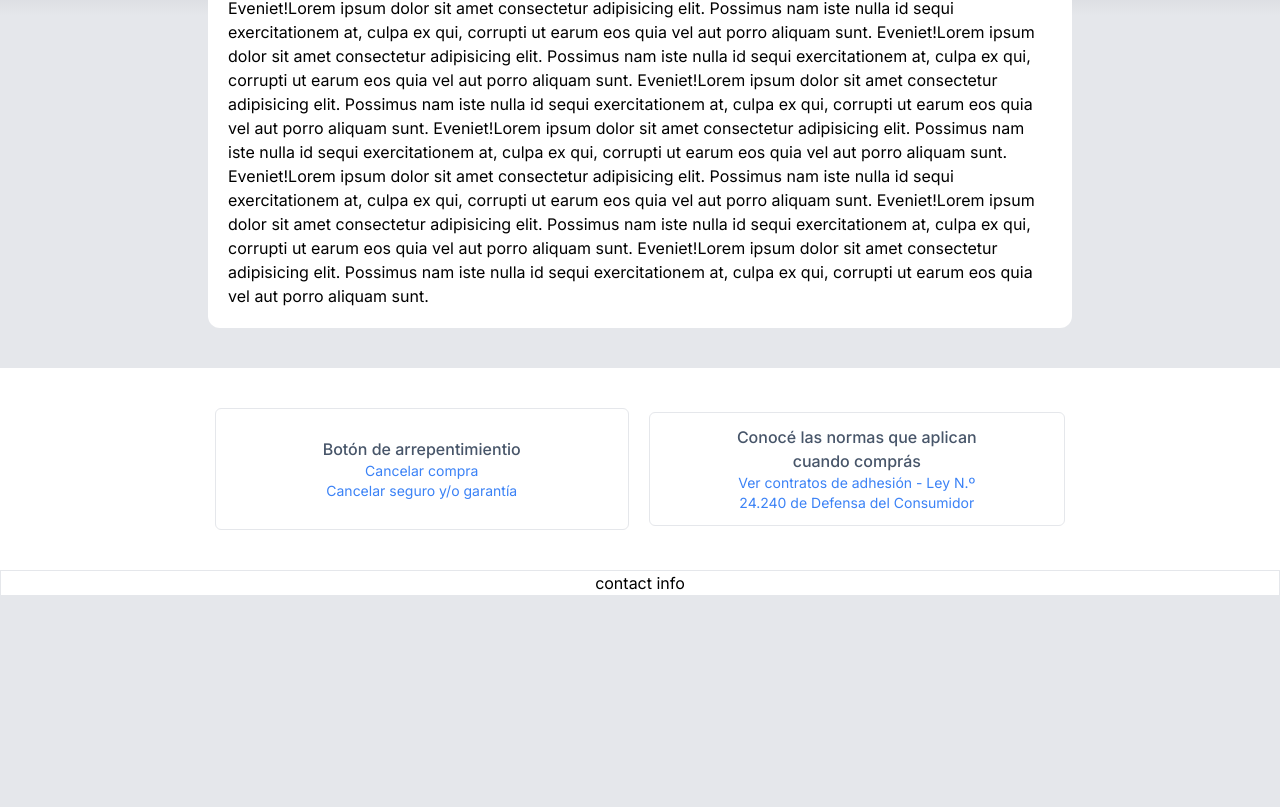
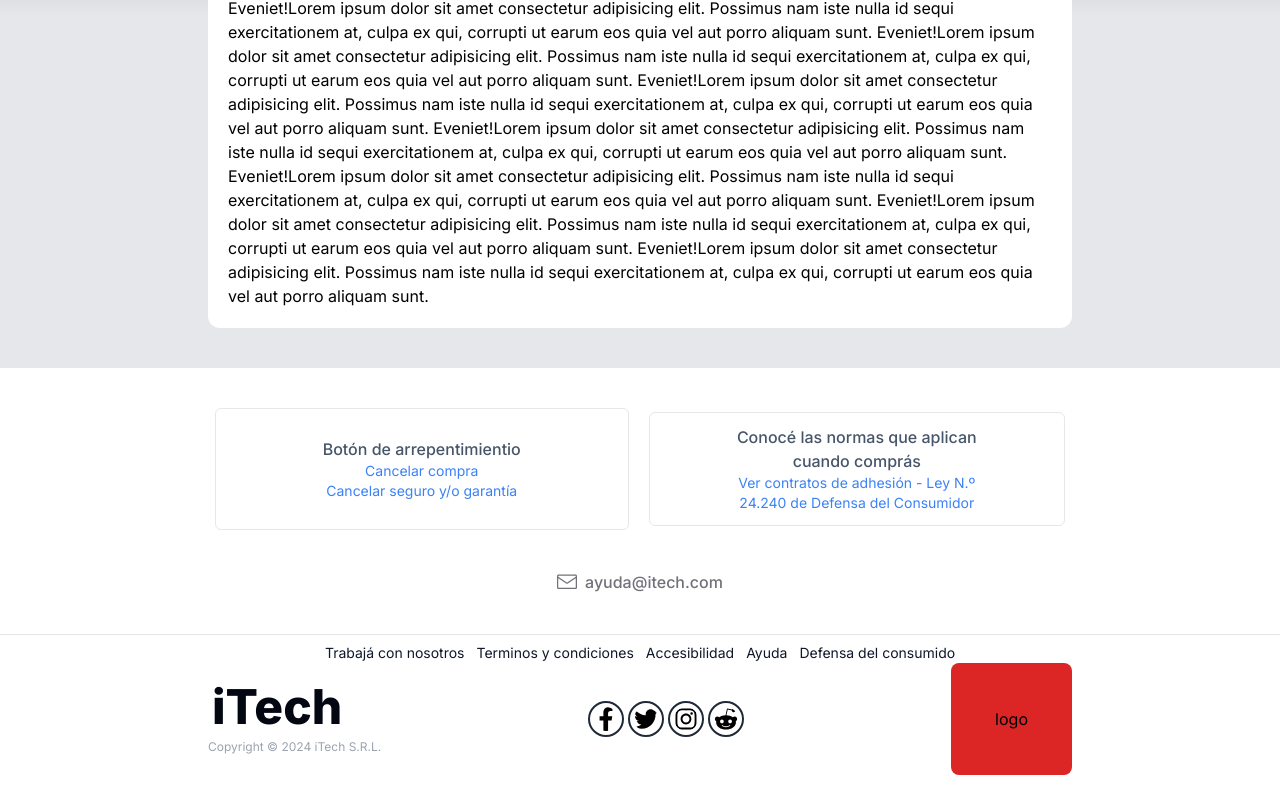
Before and after one commit to MatiasCancina/iTech-eCommerce, a Next.js app: page / in a window 1280 px wide. Shown: the part 784-1591 px from the top of the page. Before the commit the page ends 1380 px from the top, so only its background shows below. Built offline with nearby package versions, Linux system fonts and the light colour scheme.

Commit message:
add contact info

```diff
--- a/components/Footer/Footer.jsx
+++ b/components/Footer/Footer.jsx
@@ -1,10 +1,16 @@
 import React from "react";
+import { GoMail } from "react-icons/go";
+import { FaFacebookF } from "react-icons/fa";
+import { FaTwitter } from "react-icons/fa";
+import { FaInstagram } from "react-icons/fa";
+import { FaRedditAlien } from "react-icons/fa";
 
 const Footer = () => {
   return (
-    <div className="w-full bottom-0 bg-white flex flex-col justify-center items-center">
+    <div className=" bottom-0 bg-white flex flex-col justify-center items-center select-none">
+
       {/*footer boxes*/}
-      <div className="flex flex-col md:flex-row justify-center items-center py-10 space-y-3 md:space-y-0 md:space-x-4  xl:space-x-5 2xl:space-x-10">
+      <div className="flex flex-col md:flex-row justify-center items-center py-10 space-y-3 md:space-y-0 md:space-x-4 xl:space-x-5 2xl:space-x-10">
         <div className="flex flex-col justify-center items-center text-center w-11/12 lg:w-1/2 border border-gray-200 p-3 2xl:px-36 py-6 sm:py-2 md:py-6 xl:py-7 2xl:py-3 rounded-md">
           <span className="font-medium text-slate-600">
             Botón de arrepentimientio
@@ -26,8 +32,59 @@ const Footer = () => {
         </div>
       </div>
 
-      <div className="hidden border border-t-1 border-gray-200 w-screen md:flex items-center justify-center">
-        contact info
+      <div className=" w-screen pb-10 lg:border-b border-gray-200">
+        <div className="flex flex-row justify-center items-center">
+          <div className="flex justify-center items-center cursor-pointer space-x-2">
+            <GoMail className="text-xl text-zinc-500" />
+            <span className="text-zinc-500 font-medium">ayuda@itech.com</span>
+          </div>
+        </div>
+      </div>
+
+      <div className="hidden w-screen lg:flex flex-col justify-start md:px-32 lg:px-40 xl:px-52 2xl:px-96 pt-2">
+        <div className="flex space-x-3 justify-center">
+          <span className="flex text-sm text-slate-900 cursor-pointer text-center">
+            Trabajá con nosotros
+          </span>
+          <span className="flex text-sm text-slate-900 cursor-pointer text-center">
+            Terminos y condiciones
+          </span>
+          <span className="flex text-sm text-slate-900 cursor-pointer text-center">
+            Accesibilidad
+          </span>
+          <span className="flex text-sm text-slate-900 cursor-pointer text-center">
+            Ayuda
+          </span>
+          <span className="flex text-sm text-slate-900 cursor-pointer text-center">
+            Defensa del consumido
+          </span>
+        </div>
+      </div>
+
+      <div className="flex justify-center items-center lg:justify-between w-full md:px-32 lg:px-40 xl:px-52 2xl:px-96 pb-8">
+        <div>
+          <div className="flex flex-col items-center lg:items-start space-y-2">
+            <div className="flex space-x-1">
+              <div className="lg:hidden bg-red-600 p-2 rounded-lg">logo</div>
+              <span className="text-gray-950 font-extrabold text-5xl">
+                iTech
+              </span>
+            </div>
+
+            <span className="text-xs text-gray-400">
+              Copyright © 2024 iTech S.R.L.
+            </span>
+          </div>
+        </div>
+
+        <div className="flex space-x-1 items-center">
+          <FaFacebookF className="border-2 border-gray-800 rounded-full p-1 text-4xl cursor-pointer" />
+          <FaTwitter className="border-2 border-gray-800 rounded-full p-1 text-4xl cursor-pointer" />
+          <FaInstagram className="border-2 border-gray-800 rounded-full p-1 text-4xl cursor-pointer" />
+          <FaRedditAlien className="border-2 border-gray-800 rounded-full p-1 text-4xl cursor-pointer" />
+        </div>
+
+        <div className="hidden lg:flex bg-red-600 p-11 rounded-lg">logo</div>
       </div>
     </div>
   );
```
